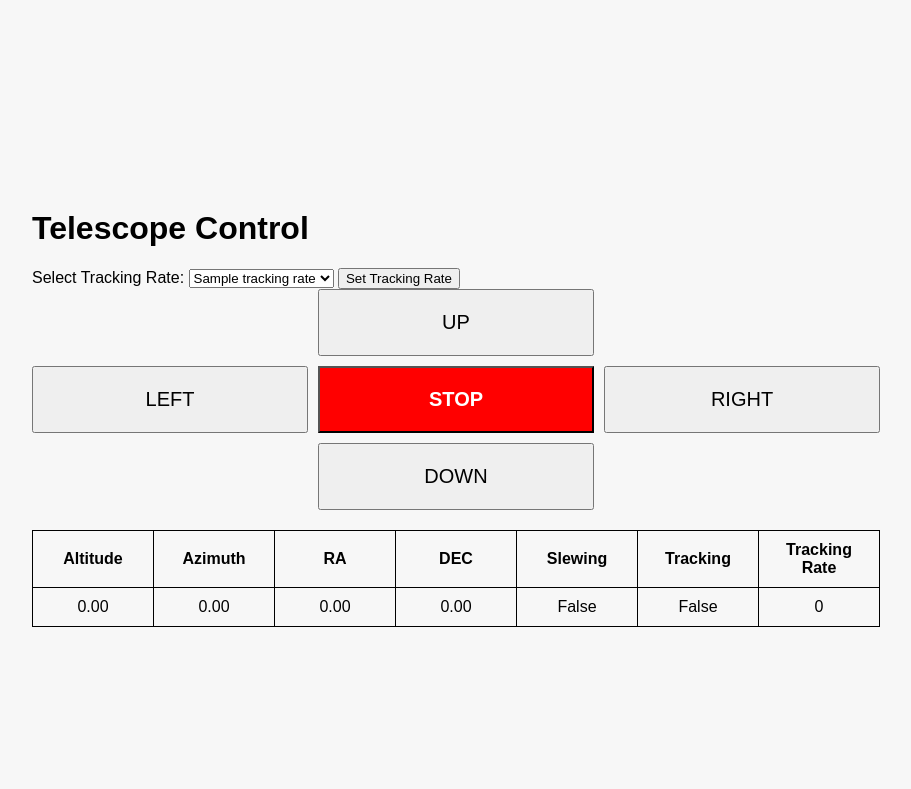
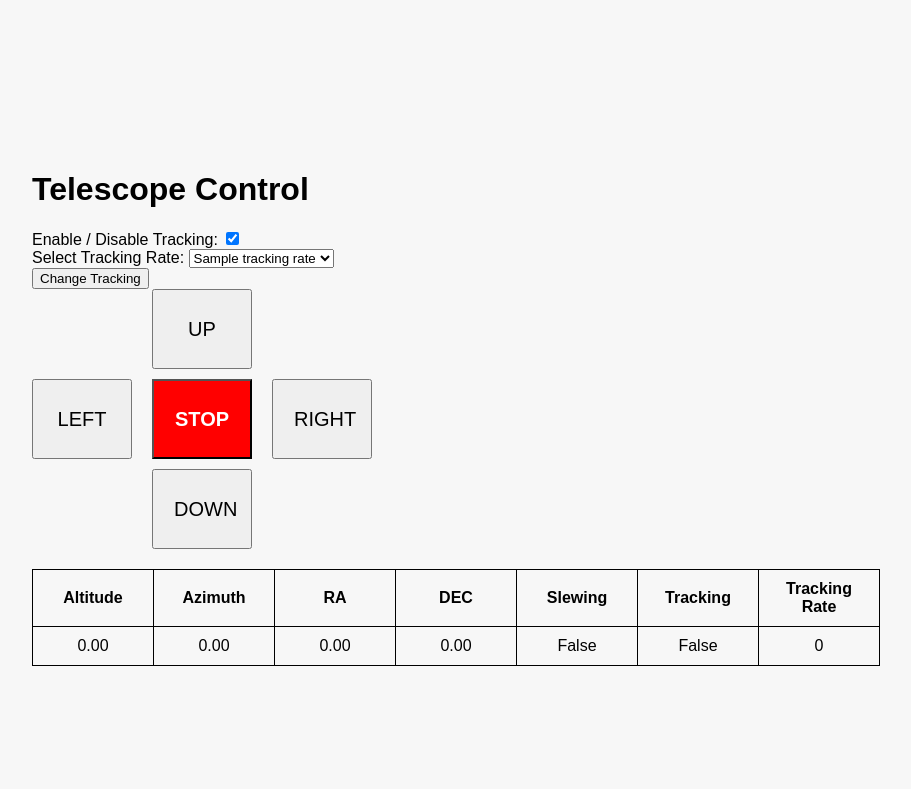
Before and after one commit to dmccallie/handpaddle_controller, a Flask app: template templates/paddle.html in a window 1280 px wide. Shown: the top 789 px of the page, without its empty margins (184-1095 px from the left). Run offline with Flask 3, Linux system fonts and the light colour scheme; the template is opened without the code that fills it: most values are stand-ins (such as "Sample title", 1, 10 or a date in 2020); parts of the project's set-up code (start-up, migrations or seed data) failed here and were passed over.

Commit message:
move server select to startup and refactor using  shared cache

```diff
--- a/static/styles.css
+++ b/static/styles.css
@@ -10,13 +10,14 @@ body {
 
 .controller {
     display: grid;
-    grid-template-rows: 1fr 1fr 1fr;
-    grid-template-columns: 1fr 1fr 1fr;
+    grid-template-rows: 80px 80px 80px;
+    grid-template-columns: 110px 110px 110px;
     gap: 10px;
 }
 
 .controller button {
     padding: 20px;
+    width: 100px;
     font-size: 20px;
     cursor: pointer;
 }
--- a/templates/paddle.html
+++ b/templates/paddle.html
@@ -6,14 +6,21 @@
     <!-- combo to select tracking rates -->
     <!-- selections come from telescope itself -->
     <div id="tracking-rate">
-        <form hx-post="/set_tracking_rate">
+        <form hx-post="/update_tracking">
+            <label for="tracking-enable">Enable / Disable Tracking:</label>
+            <input type="checkbox" id="tracking-enable" name="tracking-enable"
+                 value="1" {% if tracking %}checked{% endif %}>
+            <br>
             <label for="tracking-rate">Select Tracking Rate:</label>
+            <!-- checkbox to enable tracking -->
             <select name="tracking-rate" id="tracking-rate">
                 {% for tr in tracking_rates %}
-                    <option value={{ tr.value }}>{{ tr.name }} </option>
+                    <option value={{ tr.value }}
+                    {% if tr.value == current_tracking_rate %}selected{% endif %}>{{ tr.name }} </option>
                 {% endfor %}
             </select>
-            <input type="submit" value="Set Tracking Rate">
+            <br>
+            <input type="submit" value="Change Tracking">
         </form>
     </div>
 
```
Also changed, not shown: telescope.py (+34 -10 lines), templates/index.html (+15 -9 lines), templates/old_index.html (added, +14 -0 lines).
